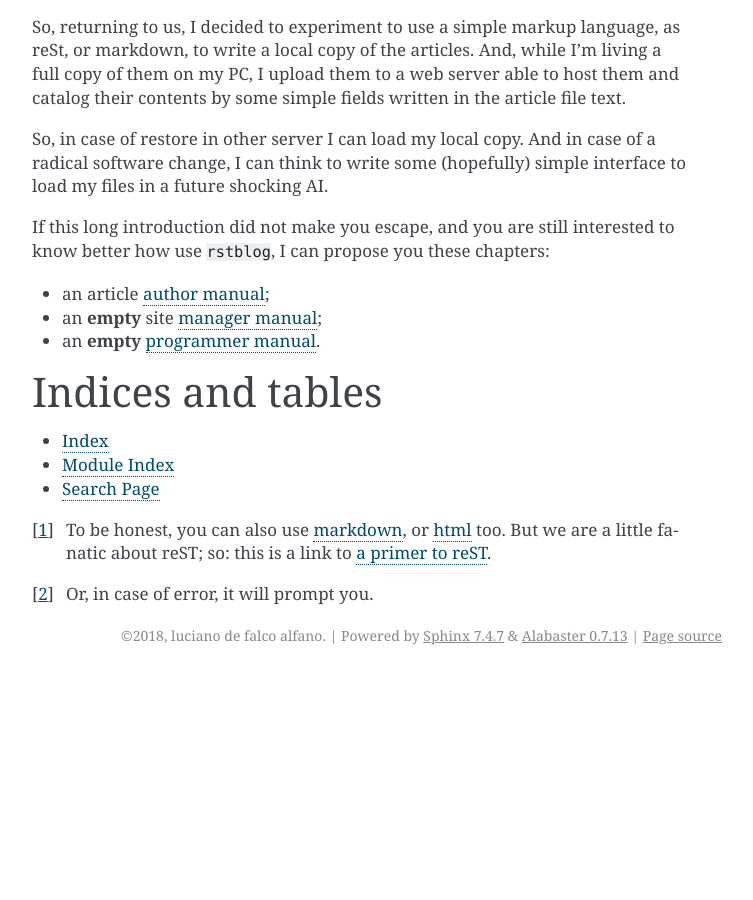
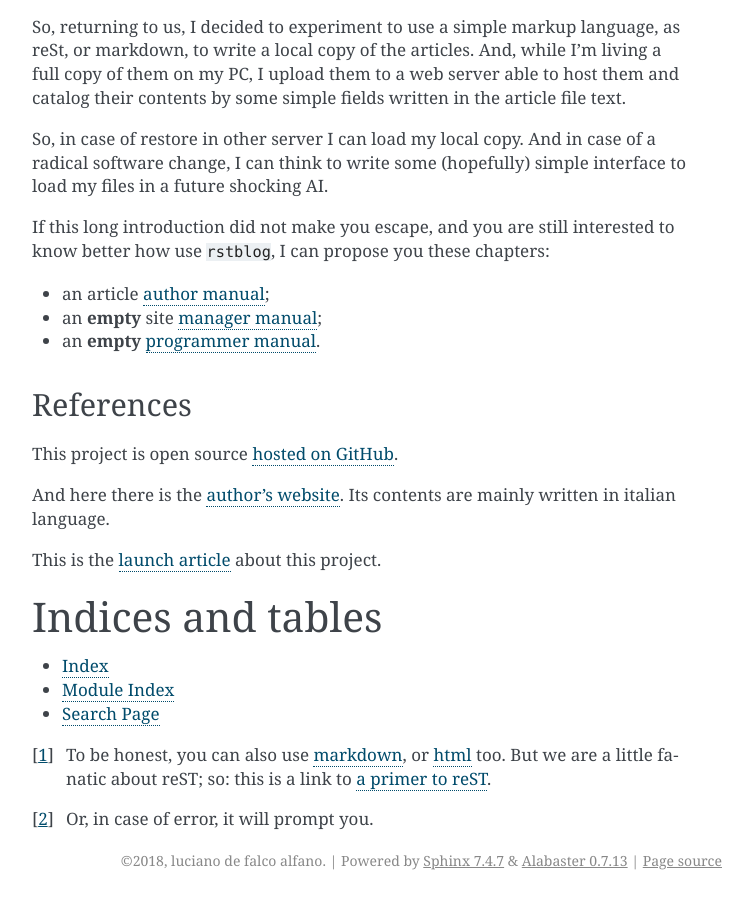
Before and after one commit to l-dfa/base_rstblog, a Sphinx documentation site: the page built from docs/source/index.rst, in a window 1280 px wide and 900 px high, scrolled down 2222 px. Shown: the whole window, without its empty margins (388-1141 px from the left). Built offline with Sphinx 7.4.7, drawn with Linux system fonts in a browser that asks for light colours; before the commit the page ends 2897 px from its top, so only the background shows below that.

Commit message:
updt author submenu

```diff
--- a/docs/source/index.rst
+++ b/docs/source/index.rst
@@ -115,6 +115,18 @@ these chapters:
 * an **empty** :ref:`programmer manual`.
 
 
+References
+-----------------------
+
+This project is open source `hosted on GitHub <https://github.com/l-dfa/base_rstblog>`_.
+
+And here there is the `author's website <https://luciano.defalcoalfano.it>`_.
+Its contents are mainly written in italian language.
+
+This is the `launch article <https://luciano.defalcoalfano.it/blog/show/rstblog-project>`_
+about this project.
+
+
 Indices and tables
 ==================
 
```
Also changed, not shown: 2 other files.
